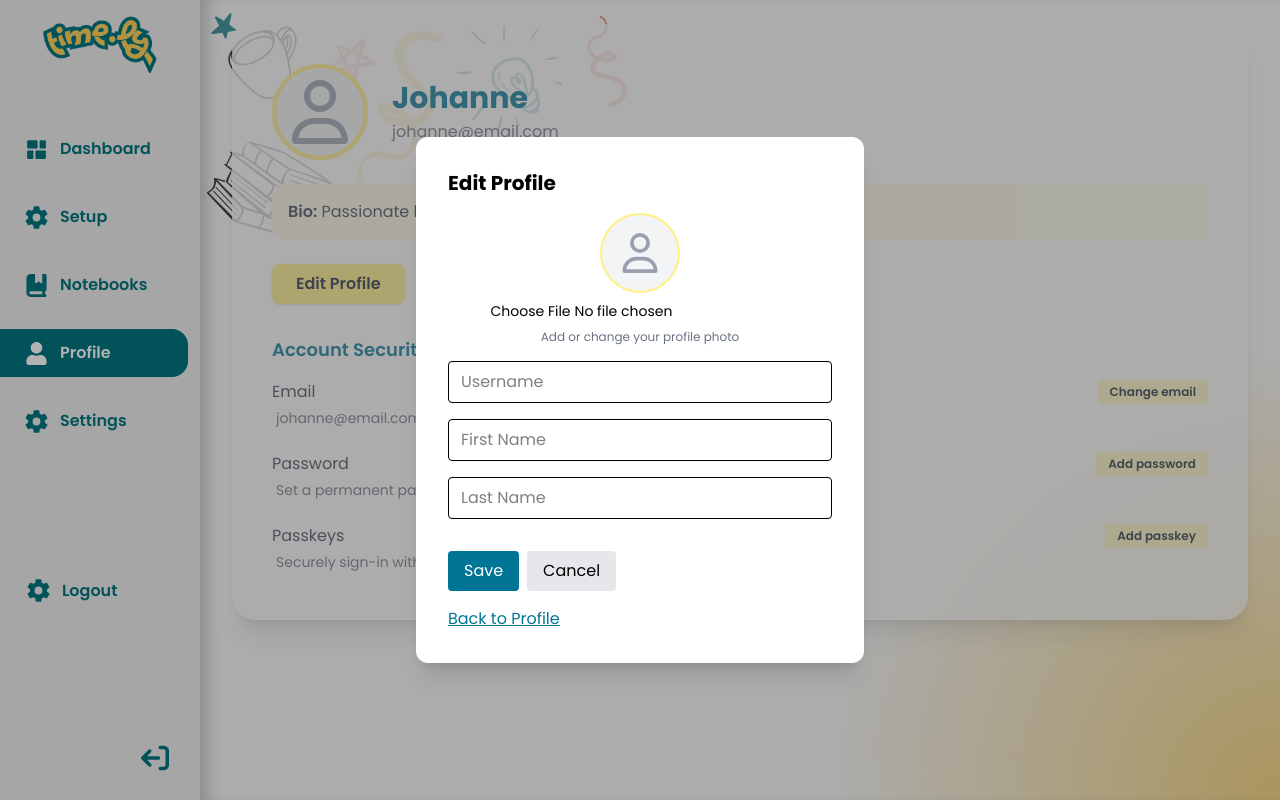
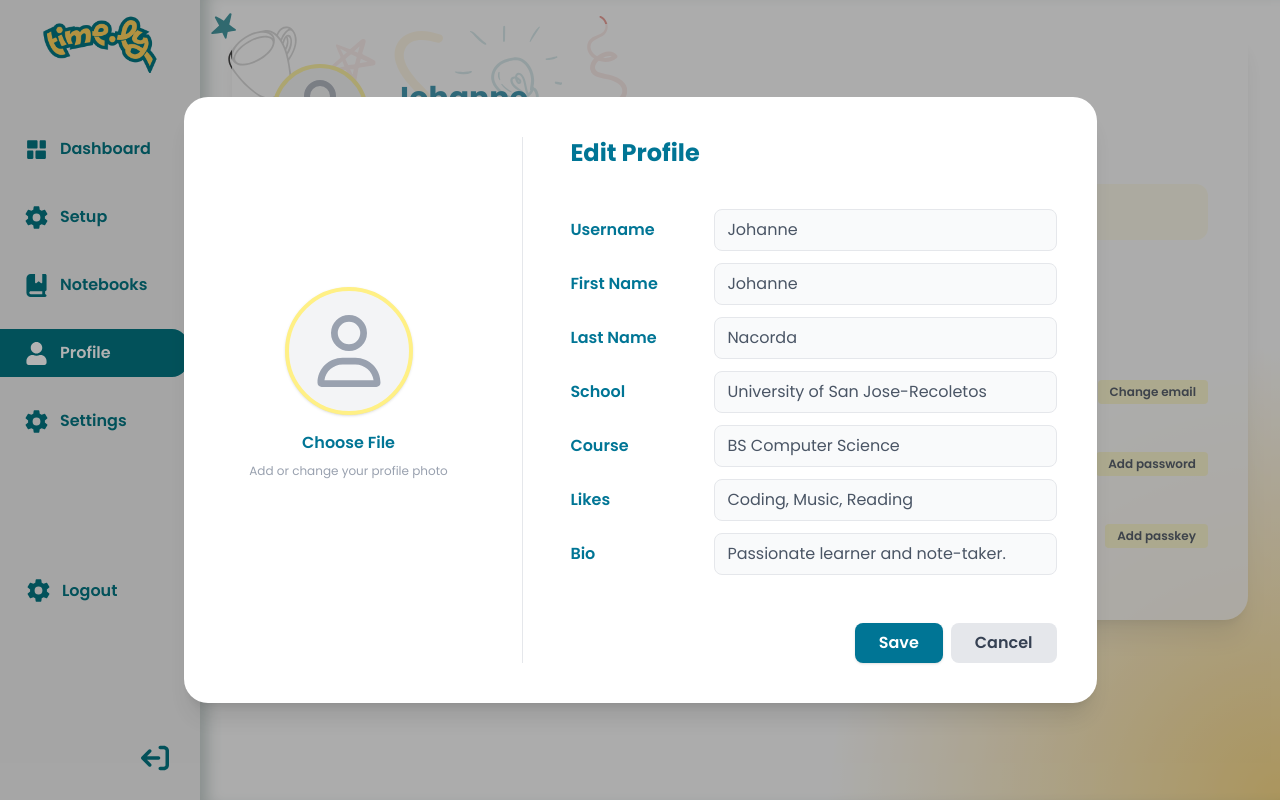
Before and after one commit to yanaSG/time.ly, a React (Vite) app in the folder frontend/: page /profile in a window 1280 px wide. Both pictures are taken after a click on the button "Edit Profile". Built offline with nearby package versions, Linux system fonts and the light colour scheme.

Commit message:
final profile ui with added contents from profile-setup

```diff
--- a/frontend/src/views/features/profile-settings/Profile.tsx
+++ b/frontend/src/views/features/profile-settings/Profile.tsx
@@ -4,6 +4,18 @@ import { Dialog } from '@headlessui/react'
 
 const Profile = () => {
   const [modal, setModal]=useState<null | 'edit' | 'email' | 'password' | 'passkey'>(null)
+const [profileForm, setProfileForm] = useState({
+  username: 'Johanne',
+  email: 'johanne@email.com',
+  firstName: 'Johanne',
+  lastName: 'Nacorda',
+  school: 'University of San Jose-Recoletos',
+  course: 'BS Computer Science',
+  likes: 'Coding, Music, Reading',
+  bio: 'Passionate learner and note-taker.',
+  image: null as File | null,
+});
+  const [error, setError] = useState('');
 
   const renderModalContent = () => {
     switch (modal) {
@@ -12,37 +24,93 @@ const Profile = () => {
           <>
           <Dialog.Title className="text-xl font-bold mb-4">Edit Profile</Dialog.Title>
 
-          <form className="flex flex-col gap-4">
-            <div className="flex flex-col items-center gap-2">
-      <div className="w-20 h-20 rounded-full bg-gray-100 flex items-center justify-center border-2 border-yellow-200">
-        <FaRegUser className="text-gray-400" size={40} />
+          <div
+  className="bg-white rounded-4xl shadow-xl p-10 flex flex-row gap-10 items-start"
+  style={{ minWidth: 900, maxWidth: 1100 }}
+>
+  {/* Left: Profile Image & File Input */}
+  <div className="flex flex-col w-1/3 min-w-[250px] h-[500px] justify-center items-center">
+    <div className="flex flex-col items-center w-full">
+      <div className="w-32 h-32 rounded-full bg-gray-100 flex items-center justify-center border-4 border-yellow-200 mb-4 shadow">
+        <FaRegUser className="text-gray-400" size={72} />
       </div>
-      <input type="file" accept="image/*" className="text-sm" placeholder='Upload profile photo' />
-      <span className="text-xs text-gray-500">Add or change your profile photo</span>
+      <label className="flex flex-col items-center cursor-pointer w-full group">
+        <span className="text-base mb-2 text-center font-semibold text-cyan-700 group-hover:underline transition">
+          {profileForm.image ? profileForm.image.name : "Choose File"}
+        </span>
+        <input
+          type="file"
+          accept="image/*"
+          className="hidden"
+          onChange={e =>
+            setProfileForm(prev => ({
+              ...prev,
+              image: e.target.files ? e.target.files[0] : null,
+            }))
+          }
+        />
+      </label>
+      <span className="text-xs text-gray-400 mb-2 text-center">
+        Add or change your profile photo
+      </span>
     </div>
-    {/* Username */}
-    <input
-      type="text"
-      placeholder="Username"
-      className="border rounded px-3 py-2"
-    />
-    {/* First Name */}
-    <input
-      type="text"
-      placeholder="First Name"
-      className="border rounded px-3 py-2"
-    />
-    {/* Last Name */}
-    <input
-      type="text"
-      placeholder="Last Name"
-      className="border rounded px-3 py-2"
-    />
-    <div className="flex gap-2 mt-4">
-      <button type="submit" className="bg-cyan-700 text-white px-4 py-2 rounded">Save</button>
-      <button type="button" className="bg-gray-200 px-4 py-2 rounded" onClick={() => setModal(null)}>Cancel</button>
+  </div>
+
+  {/* Divider */}
+  <div className="w-px bg-gray-200 self-stretch mx-2" />
+
+  {/* Right: Edit Form */}
+  <form
+    className="flex flex-col gap-4 w-2/3"
+    onSubmit={async (e) => {
+      e.preventDefault();
+      try {
+        const data = new FormData();
+        data.append('username', profileForm.username);
+        data.append('first_name', profileForm.firstName);
+        data.append('last_name', profileForm.lastName);
+        data.append('school', profileForm.school);
+        data.append('course', profileForm.course);
+        data.append('likes', profileForm.likes);
+        data.append('bio', profileForm.bio || '');
+        if (profileForm.image) data.append('image', profileForm.image);
+
+        setModal(null);
+        setError('');
+      } catch (err: any) {
+        setError('Failed to update profile.');
+      }
+    }}
+  >
+    <Dialog.Title className="text-2xl font-bold mb-6 text-cyan-700">Edit Profile</Dialog.Title>
+    <div className="flex flex-col gap-3">
+      {[
+        { label: "Username", value: profileForm.username, key: "username" },
+        { label: "First Name", value: profileForm.firstName, key: "firstName" },
+        { label: "Last Name", value: profileForm.lastName, key: "lastName" },
+        { label: "School", value: profileForm.school, key: "school" },
+        { label: "Course", value: profileForm.course, key: "course" },
+        { label: "Likes", value: profileForm.likes, key: "likes" },
+        { label: "Bio", value: profileForm.bio, key: "bio" },
+      ].map(({ label, value, key }) => (
+        <div className="flex items-center gap-4" key={key}>
+          <label className="w-32 font-semibold text-cyan-700">{label}</label>
+          <input
+            type="text"
+            className="border border-gray-200 rounded-lg px-3 py-2 flex-1 bg-gray-50 text-gray-600 focus:outline-none focus:ring-2 focus:ring-cyan-200 transition"
+            value={value}
+            onChange={e => setProfileForm(prev => ({ ...prev, [key]: e.target.value }))}
+          />
+        </div>
+      ))}
     </div>
+    <div className="flex gap-2 mt-8 justify-end">
+      <button type="submit" className="bg-cyan-700 hover:bg-cyan-800 text-white px-6 py-2 rounded-lg font-semibold shadow transition">Save</button>
+      <button type="button" className="bg-gray-200 hover:bg-gray-300 text-gray-700 px-6 py-2 rounded-lg font-semibold transition" onClick={() => setModal(null)}>Cancel</button>
+    </div>
+    {error && <p className="text-red-500 mt-2">{error}</p>}
   </form>
+</div>
 
   <a
    href="#"
@@ -208,11 +276,101 @@ const Profile = () => {
       </div>
 
     <Dialog open={modal !== null} onClose={() => setModal(null)} className="fixed z-50 inset-0 flex items-center justify-center">
-        <div className="fixed inset-0 bg-black/30" aria-hidden="true" />
-        <div className="relative bg-white rounded-xl shadow-xl p-8 w-full max-w-md mx-auto z-10">
-          {renderModalContent()}
+  <div className="fixed inset-0 bg-black/30" aria-hidden="true" />
+  <div className="relative z-10 flex items-center justify-center w-full min-h-screen">
+    {modal === 'edit' && (
+      <div
+        className="bg-white rounded-3xl shadow-xl p-10 flex flex-row gap-10 items-start"
+        style={{ minWidth: 900, maxWidth: 1100 }}
+      >
+        {/* Left: Profile Image & File Input */}
+        <div className="flex flex-col w-1/3 min-w-[250px] h-[500px] justify-center items-center">
+          <div className="flex flex-col items-center w-full">
+            <div className="w-32 h-32 rounded-full bg-gray-100 flex items-center justify-center border-4 border-yellow-200 mb-4 shadow">
+              <FaRegUser className="text-gray-400" size={72} />
+            </div>
+            <label className="flex flex-col items-center cursor-pointer w-full group">
+              <span className="text-base mb-2 text-center font-semibold text-cyan-700 group-hover:underline transition">
+                {profileForm.image ? profileForm.image.name : "Choose File"}
+              </span>
+              <input
+                type="file"
+                accept="image/*"
+                className="hidden"
+                onChange={e =>
+                  setProfileForm(prev => ({
+                    ...prev,
+                    image: e.target.files ? e.target.files[0] : null,
+                  }))
+                }
+              />
+            </label>
+            <span className="text-xs text-gray-400 mb-2 text-center">
+              Add or change your profile photo
+            </span>
+          </div>
         </div>
-      </Dialog>
+
+        {/* Divider */}
+        <div className="w-px bg-gray-200 self-stretch mx-2" />
+
+        {/* Right: Edit Form */}
+        <form
+          className="flex flex-col gap-4 w-2/3"
+          onSubmit={async (e) => {
+            e.preventDefault();
+            try {
+              const data = new FormData();
+              data.append('username', profileForm.username);
+              data.append('first_name', profileForm.firstName);
+              data.append('last_name', profileForm.lastName);
+              data.append('school', profileForm.school);
+              data.append('course', profileForm.course);
+              data.append('likes', profileForm.likes);
+              data.append('bio', profileForm.bio || '');
+              if (profileForm.image) data.append('image', profileForm.image);
+
+              setModal(null);
+              setError('');
+            } catch (err: any) {
+              setError('Failed to update profile.');
+            }
+          }}
+        >
+          <Dialog.Title className="text-2xl font-bold mb-6 text-cyan-700">Edit Profile</Dialog.Title>
+          <div className="flex flex-col gap-3">
+            {[
+              { label: "Username", value: profileForm.username, key: "username" },
+              { label: "First Name", value: profileForm.firstName, key: "firstName" },
+              { label: "Last Name", value: profileForm.lastName, key: "lastName" },
+              { label: "School", value: profileForm.school, key: "school" },
+              { label: "Course", value: profileForm.course, key: "course" },
+              { label: "Likes", value: profileForm.likes, key: "likes" },
+              { label: "Bio", value: profileForm.bio, key: "bio" },
+            ].map(({ label, value, key }) => (
+              <div className="flex items-center gap-4" key={key}>
+                <label className="w-32 font-semibold text-cyan-700">{label}</label>
+                <input
+                  type="text"
+                  className="border border-gray-200 rounded-lg px-3 py-2 flex-1 bg-gray-50 text-gray-600 focus:outline-none focus:ring-2 focus:ring-cyan-200 transition"
+                  value={value}
+                  onChange={e => setProfileForm(prev => ({ ...prev, [key]: e.target.value }))}
+                />
+              </div>
+            ))}
+          </div>
+          <div className="flex gap-2 mt-8 justify-end">
+            <button type="submit" className="bg-cyan-700 hover:bg-cyan-800 text-white px-6 py-2 rounded-lg font-semibold shadow transition">Save</button>
+            <button type="button" className="bg-gray-200 hover:bg-gray-300 text-gray-700 px-6 py-2 rounded-lg font-semibold transition" onClick={() => setModal(null)}>Cancel</button>
+          </div>
+          {error && <p className="text-red-500 mt-2">{error}</p>}
+        </form>
+      </div>
+    )}
+    {/* Keep other modals (email, password, passkey) as they are */}
+    {modal !== 'edit' && renderModalContent()}
+  </div>
+</Dialog>
     </div>
   )
 }
```
